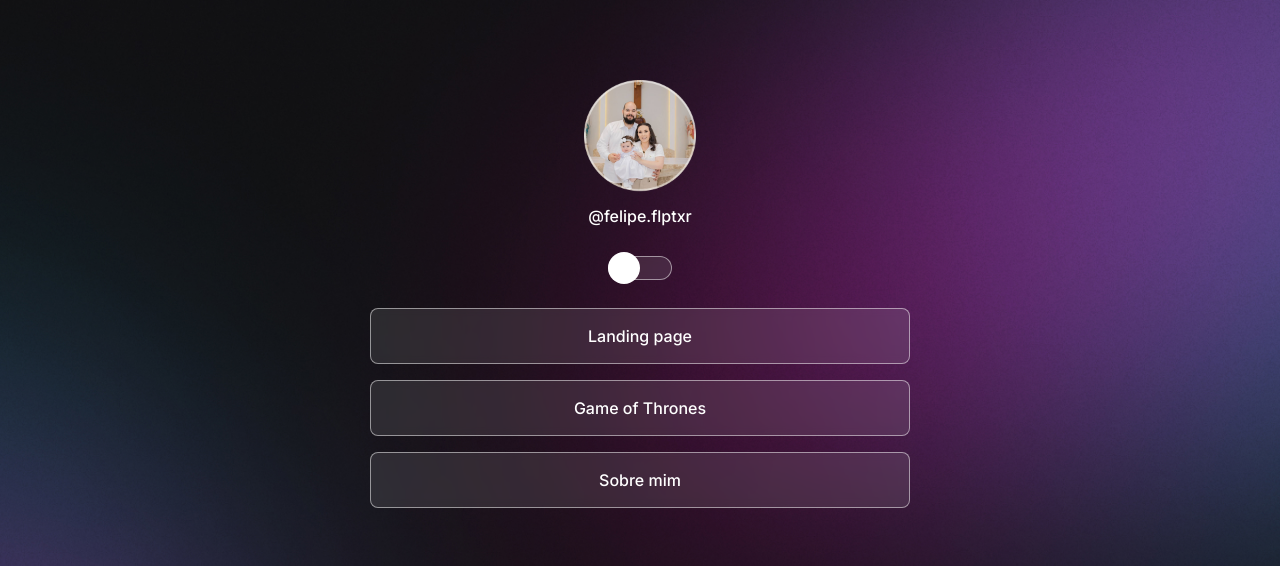
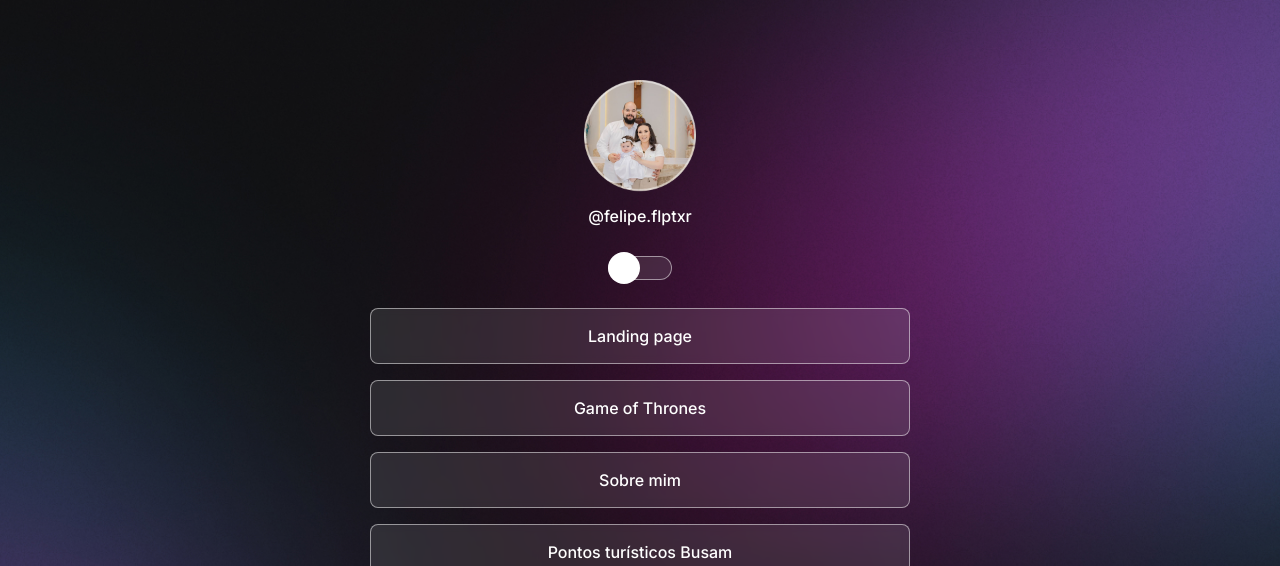
Before and after one commit to DevWebFelipe/CartaoVisita, a plain HTML site: page index.html in a window 1280 px wide. Shown: the top 566 px of the page. Drawn offline with nearby package versions, Linux system fonts and the light colour scheme.

Commit message:
Adicionado mais um projeto feito em um desafio do curso full stack da rocketseat

```diff
--- a/index.html
+++ b/index.html
@@ -42,6 +42,13 @@
         <li>
           <a href="https://devfelipe.netlify.app/" target="_blank">Sobre mim</a>
         </li>
+        <li>
+          <a
+            href="https://devwebfelipe.github.io/PontosTuristicos/"
+            target="_blank"
+            >Pontos turísticos Busam</a
+          >
+        </li>
       </ul>
 
       <div id="social-links">
```
